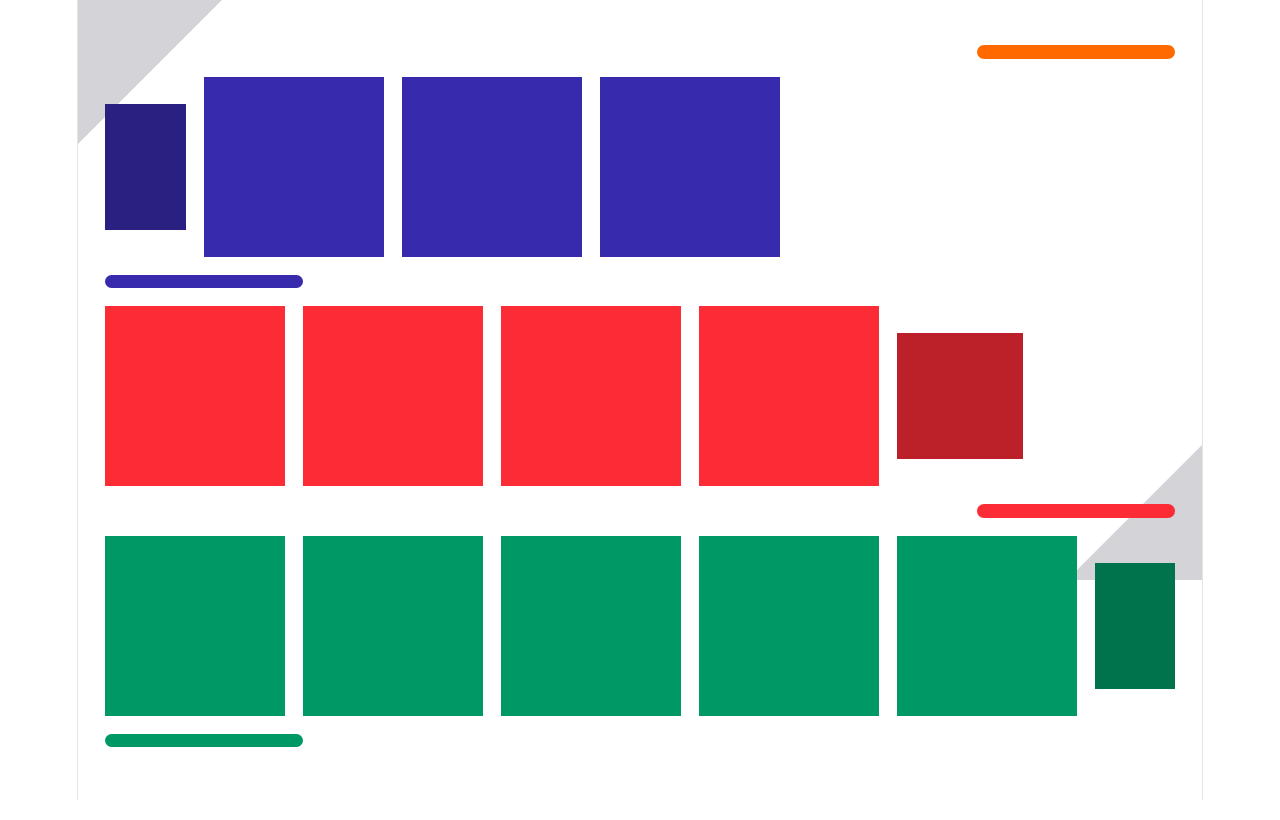
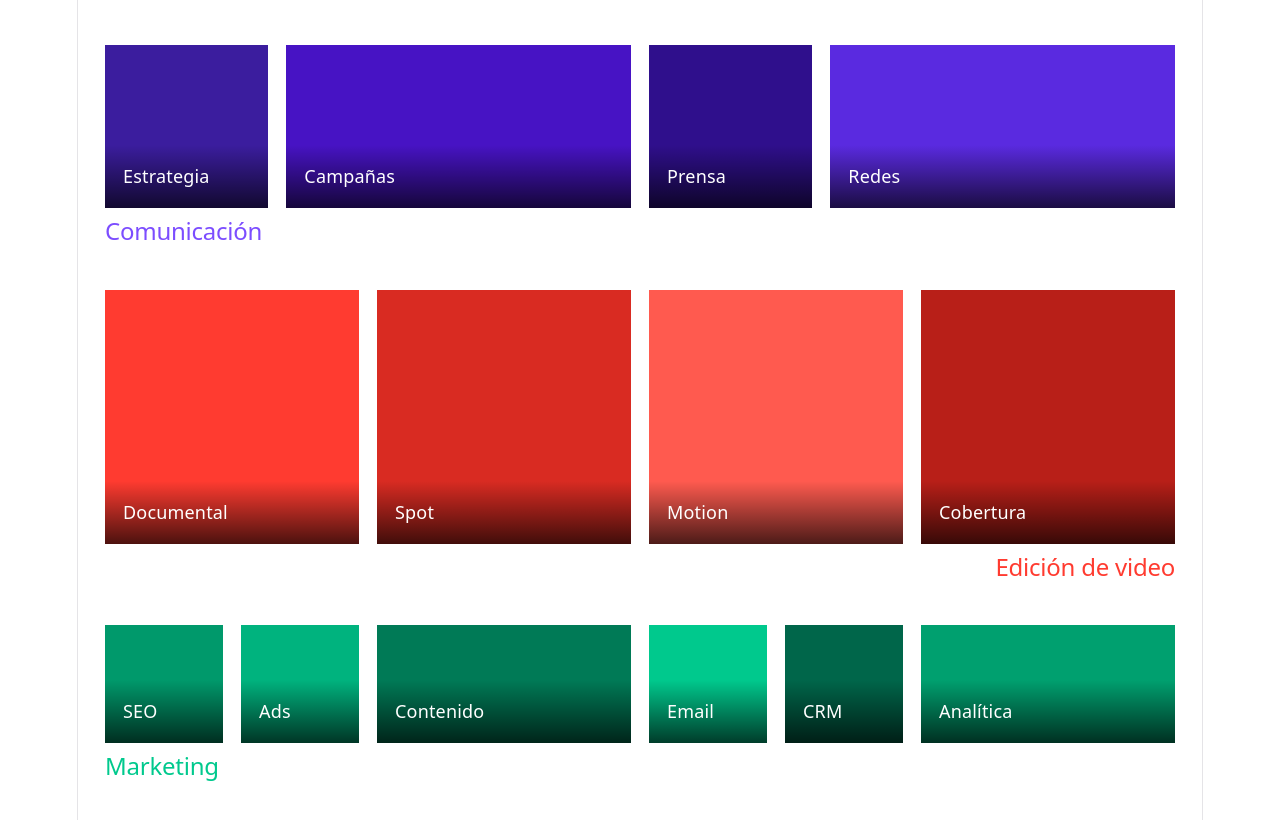
Before and after one commit to RaulHernandez19/boomedia, a React (Vite) app: page / in a window 1280 px wide. Shown: the top 820 px of the page. Built offline with nearby package versions, Linux system fonts and the light colour scheme.

Commit message:
feature: nuevos bloques

```diff
--- a/src/App.jsx
+++ b/src/App.jsx
@@ -1,29 +1,16 @@
 import Carrusel from './components/Carrusel'
-import bloques from './data/mockboard.json'
-
-/** Placeholder de titulo: barra de color en lugar de texto. */
-const Etiqueta = ({ color, lado }) => (
-  <span
-    className={`block h-3 w-44 rounded-full ${color} ${lado === 'derecha' ? 'ml-auto' : ''}`}
-  />
-)
+import { carruseles } from './data/carruseles'
 
 export default function App() {
   return (
-    <main className="relative flex-1 overflow-hidden px-6 py-10">
-      {/* cunas grises decorativas */}
-      <span className="absolute -top-8 left-0 size-40 bg-zinc-300 [clip-path:polygon(0_0,100%_0,0_100%)]" />
-      <span className="absolute top-1/2 -right-10 size-40 bg-zinc-300 [clip-path:polygon(100%_0,100%_100%,0_100%)]" />
-
-      <div className="relative flex flex-col gap-3">
-        {bloques.map((b, i) =>
-          b.tipo === 'etiqueta' ? (
-            <Etiqueta key={i} color={b.color} lado={b.lado} />
-          ) : (
-            <Carrusel key={i} color={b.color} corte={b.corte} n={b.piezas} />
-          ),
-        )}
-      </div>
+    <main className="flex flex-1 flex-col gap-8 px-6 py-10">
+      {carruseles.map((carrusel, i) => (
+        <Carrusel
+          key={carrusel.id}
+          carrusel={carrusel}
+          lado={i % 2 ? 'derecha' : 'izquierda'}
+        />
+      ))}
     </main>
   )
 }
--- /dev/null
+++ b/src/components/BloqueCarrusel.tsx
@@ -0,0 +1,56 @@
+import type { bloqueCarrusel } from '../models/BloqueCarrusel'
+
+/**
+ * Una pieza del carrusel.
+ *
+ * El largo sale de `largo_bloques`: 1 = cuadrado, 2 = dos bloques mas el gap
+ * que habria entre ellos, 3 = tres, etc. Ese termino del gap es lo que
+ * mantiene todas las filas cuadriculadas aunque mezclen largos.
+ *
+ * `--u` (lado del bloque base) y `--g` (separacion) los pone el carrusel;
+ * si el bloque se usa suelto, caen a sus valores por defecto.
+ */
+const largo = (n: number) =>
+  `calc(var(--u, 12rem) * ${n} + var(--g, 1rem) * ${Math.max(n - 1, 0)})`
+
+export default function BloqueCarrusel({ bloque }: { bloque: bloqueCarrusel }) {
+  const n = bloque.largo_bloques || 1
+
+  return (
+    <li
+      className="group relative shrink-0 overflow-hidden"
+      style={{
+        width: largo(n),
+        height: `calc(var(--u, 12rem) * ${Math.min(n, 1)})`,
+        backgroundColor: bloque.color,
+      }}
+    >
+      {bloque.image && (
+        <img
+          src={bloque.image}
+          alt={bloque.titulo}
+          className="absolute inset-0 size-full object-cover"
+        />
+      )}
+
+      {bloque.imagen_hover && (
+        <img
+          src={bloque.imagen_hover}
+          alt=""
+          aria-hidden="true"
+          className="absolute inset-0 size-full object-cover opacity-0 transition-opacity duration-300 group-hover:opacity-100 motion-reduce:transition-none"
+        />
+      )}
+
+      <div className="absolute inset-x-0 bottom-0 bg-linear-to-t from-black/70 to-transparent p-4 text-left">
+        <h3 className="text-base font-medium text-white">{bloque.titulo}</h3>
+
+        {bloque.descripcion_hover && (
+          <p className="mt-1 max-h-0 overflow-hidden text-sm text-white/80 opacity-0 transition-all duration-300 group-hover:max-h-24 group-hover:opacity-100 motion-reduce:transition-none">
+            {bloque.descripcion_hover}
+          </p>
+        )}
+      </div>
+    </li>
+  )
+}
--- a/src/components/Carrusel.jsx
+++ /dev/null
@@ -1,22 +0,0 @@
-
-export default function Carrusel({ color, corte = 'fin', n = 4 }) {
-  const chica = corte === 'fin' ? n - 1 : 0
-
-  return (
-    <ul className="flex snap-x gap-4 overflow-x-auto py-1 [scrollbar-width:none]">
-      {Array.from({ length: n }, (_, i) => (
-        <li
-          key={i}
-          className={`group relative aspect-square shrink-0 snap-start transition duration-300 hover:brightness-110 ${color} ${
-            i === chica
-              ? `w-28 self-center brightness-75 ${corte === 'inicio' ? '-ml-10' : ''}`
-              : 'w-40'
-          }`}
-        >
-          {/* placeholder de descripcion-hover */}
-          <span className="absolute inset-x-3 bottom-3 h-2 origin-left scale-x-0 rounded-full bg-white/70 transition duration-300 group-hover:scale-x-100" />
-        </li>
-      ))}
-    </ul>
-  )
-}
--- /dev/null
+++ b/src/components/Carrusel.tsx
@@ -0,0 +1,49 @@
+import type { CSSProperties } from 'react'
+import type { Carrusel as ModeloCarrusel } from '../models/Carrusel'
+import BloqueCarrusel from './BloqueCarrusel'
+
+/** `tamaño` -> en cuantas columnas se parte la fila. */
+const COLUMNAS: Record<string, number> = {
+  grande: 4,
+  mediano: 6,
+  chico: 8,
+}
+
+export default function Carrusel({
+  carrusel,
+  lado = 'izquierda',
+}: {
+  carrusel: ModeloCarrusel
+  lado?: 'izquierda' | 'derecha'
+}) {
+  const cols = COLUMNAS[carrusel.tamaño] ?? COLUMNAS.mediano
+  const color = carrusel.color ?? carrusel.listabloques[0]?.color
+
+  return (
+    <section className="@container">
+      <ul
+        className="flex items-center gap-[var(--g)] overflow-x-auto pb-2"
+        style={
+          {
+            '--cols': cols,
+            '--g': '1rem',
+            '--u': 'calc((100cqw - (var(--cols) - 1) * var(--g)) / var(--cols))',
+          } as CSSProperties
+        }
+      >
+        {carrusel.listabloques.map((bloque) => (
+          <BloqueCarrusel key={bloque.id} bloque={bloque} />
+        ))}
+      </ul>
+
+      <h2
+        className={`mt-1 text-2xl font-extrabold tracking-tight ${
+          lado === 'derecha' ? 'text-right' : 'text-left'
+        }`}
+        style={{ color }}
+      >
+        {carrusel.titulo}
+      </h2>
+    </section>
+  )
+}
--- /dev/null
+++ b/src/data/carruseles.ts
@@ -0,0 +1,161 @@
+import type { Carrusel } from '../models/Carrusel'
+
+/**
+ * Datos de prueba: 3 carruseles.
+ *
+ * `tamaño` define en cuantas columnas se parte la fila, asi que decide que tan
+ * grandes se ven las piezas. `largo_bloques` de cada bloque es relativo a esa
+ * cuadricula: si los largos suman mas que las columnas, la fila hace scroll.
+ */
+export const carruseles: Carrusel[] = [
+  {
+    id: 1,
+    titulo: 'Comunicación',
+    color: '#7c4dff',
+    tamaño: 'mediano',
+    listabloques: [
+      {
+        id: 11,
+        titulo: 'Estrategia',
+        image: '',
+        descripcion_hover: 'Plan de medios y vocería.',
+        imagen_hover: '',
+        color: '#3b1d9e',
+        largo_bloques: 1,
+      },
+      {
+        id: 12,
+        titulo: 'Campañas',
+        image: '',
+        descripcion_hover: 'Pieza de dos bloques de largo.',
+        imagen_hover: '',
+        color: '#4713c4',
+        largo_bloques: 2,
+      },
+      {
+        id: 13,
+        titulo: 'Prensa',
+        image: '',
+        descripcion_hover: '',
+        imagen_hover: '',
+        color: '#2f0f8c',
+        largo_bloques: 1,
+      },
+      {
+        id: 14,
+        titulo: 'Redes',
+        image: '',
+        descripcion_hover: 'Cierra la fila justo al ras.',
+        imagen_hover: '',
+        color: '#5a2ae0',
+        largo_bloques: 2,
+      },
+    ],
+  },
+  {
+    id: 2,
+    titulo: 'Edición de video',
+    color: '#ff3b30',
+    tamaño: 'grande',
+    listabloques: [
+      {
+        id: 21,
+        titulo: 'Documental',
+        image: '',
+        descripcion_hover: 'Formato largo.',
+        imagen_hover: '',
+        color: '#ff3b30',
+        largo_bloques: 1,
+      },
+      {
+        id: 22,
+        titulo: 'Spot',
+        image: '',
+        descripcion_hover: '',
+        imagen_hover: '',
+        color: '#d92b22',
+        largo_bloques: 1,
+      },
+      {
+        id: 23,
+        titulo: 'Motion',
+        image: '',
+        descripcion_hover: 'Animación y gráficos.',
+        imagen_hover: '',
+        color: '#ff5a4f',
+        largo_bloques: 1,
+      },
+      {
+        id: 24,
+        titulo: 'Cobertura',
+        image: '',
+        descripcion_hover: 'Esta fila se pasa a proposito: hace scroll.',
+        imagen_hover: '',
+        color: '#b81f18',
+        largo_bloques: 1,
+      },
+    ],
+  },
+  {
+    id: 3,
+    titulo: 'Marketing',
+    color: '#00c98d',
+    tamaño: 'chico',
+    listabloques: [
+      {
+        id: 31,
+        titulo: 'SEO',
+        image: '',
+        descripcion_hover: '',
+        imagen_hover: '',
+        color: '#00996b',
+        largo_bloques: 1,
+      },
+      {
+        id: 32,
+        titulo: 'Ads',
+        image: '',
+        descripcion_hover: 'Pauta y medición.',
+        imagen_hover: '',
+        color: '#00b37e',
+        largo_bloques: 1,
+      },
+      {
+        id: 33,
+        titulo: 'Contenido',
+        image: '',
+        descripcion_hover: 'Dos bloques.',
+        imagen_hover: '',
+        color: '#007a56',
+        largo_bloques: 2,
+      },
+      {
+        id: 34,
+        titulo: 'Email',
+        image: '',
+        descripcion_hover: '',
+        imagen_hover: '',
+        color: '#00c98d',
+        largo_bloques: 1,
+      },
+      {
+        id: 35,
+        titulo: 'CRM',
+        image: '',
+        descripcion_hover: '',
+        imagen_hover: '',
+        color: '#00664a',
+        largo_bloques: 1,
+      },
+      {
+        id: 36,
+        titulo: 'Analítica',
+        image: '',
+        descripcion_hover: 'Cierra los 8 bloques exactos.',
+        imagen_hover: '',
+        color: '#00a06f',
+        largo_bloques: 2,
+      },
+    ],
+  },
+]
--- a/src/data/mockboard.json
+++ /dev/null
@@ -1,9 +0,0 @@
-[
-  { "tipo": "etiqueta", "color": "bg-orange-500", "lado": "derecha" },
-  { "tipo": "carrusel", "color": "bg-indigo-800", "corte": "inicio", "piezas": 4 },
-  { "tipo": "etiqueta", "color": "bg-indigo-800", "lado": "izquierda" },
-  { "tipo": "carrusel", "color": "bg-red-500", "corte": "fin", "piezas": 5 },
-  { "tipo": "etiqueta", "color": "bg-red-500", "lado": "derecha" },
-  { "tipo": "carrusel", "color": "bg-emerald-600", "corte": "fin", "piezas": 6 },
-  { "tipo": "etiqueta", "color": "bg-emerald-600", "lado": "izquierda" }
-]
--- a/src/models/BloqueCarrusel.ts
+++ b/src/models/BloqueCarrusel.ts
@@ -4,4 +4,6 @@ export interface bloqueCarrusel {
   image: string;
   descripcion_hover: string;
   imagen_hover: string;
+  color: string;
+  largo_bloques: number;
 }
--- a/src/models/Carrusel.ts
+++ b/src/models/Carrusel.ts
@@ -1,8 +1,10 @@
-import { bloqueCarrusel } from "./bloqueCarrusel";
+import type { bloqueCarrusel } from './BloqueCarrusel'
 
-export interface Carruse{
-    id: number;
-    titulo: string;
-    direccion: "izq" | "der";
-    listabloques: bloqueCarrusel[];
+export interface Carrusel {
+  id: number
+  titulo: string
+  listabloques: bloqueCarrusel[]
+  tamaño: string
+  /** Color del titulo. Si se omite, toma el del primer bloque. */
+  color?: string
 }
```
Also changed, not shown: tsconfig.json (added, +14 -0 lines), src/components/BloqueCarrusel.jsx (deleted).
